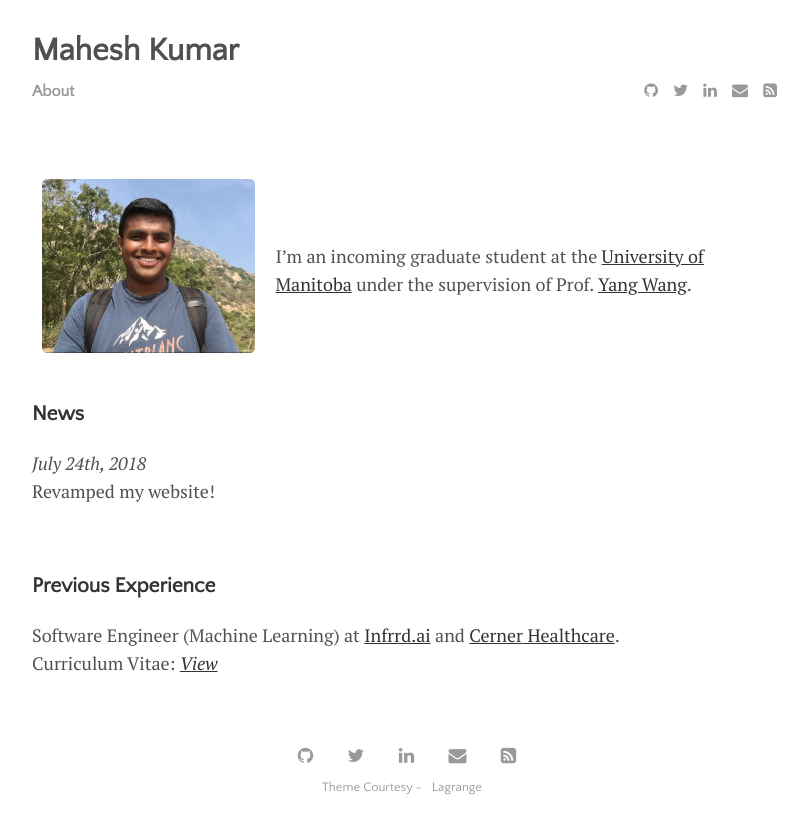
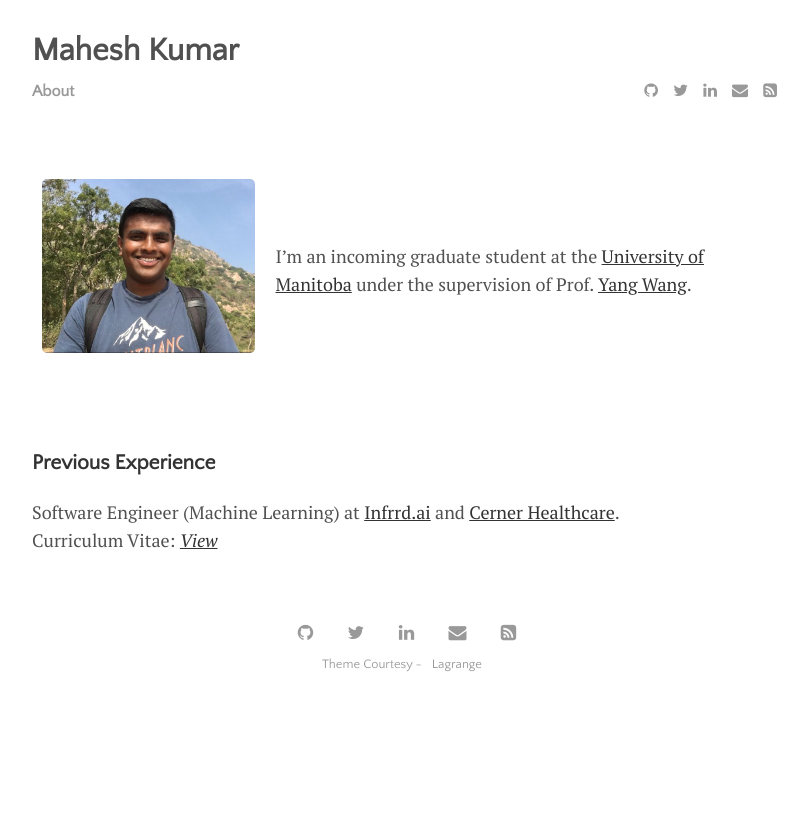
Before and after one commit to maheshkkumar/maheshkkumar.github.io, a Jekyll site: the page built from menu/about.md, in a window 1280 px wide. Shown: the top 834 px of the page, without its empty margins (233-1041 px from the left). Built offline with Jekyll 4.4.1, drawn with Linux system fonts in a browser that asks for light colours.

Commit message:
Updated about page information

```diff
--- a/menu/about.md
+++ b/menu/about.md
@@ -6,9 +6,9 @@ layout: page
 
 <!-- Specifically, I am interested in weakly supervised, self-supervised and generative models. -->
 
-### News
+<!-- ### News
 *July 24th, 2018*
-Revamped my website!
+Revamped my website! -->
 
 <br>
 
```
Also changed, not shown: 1 other file.
